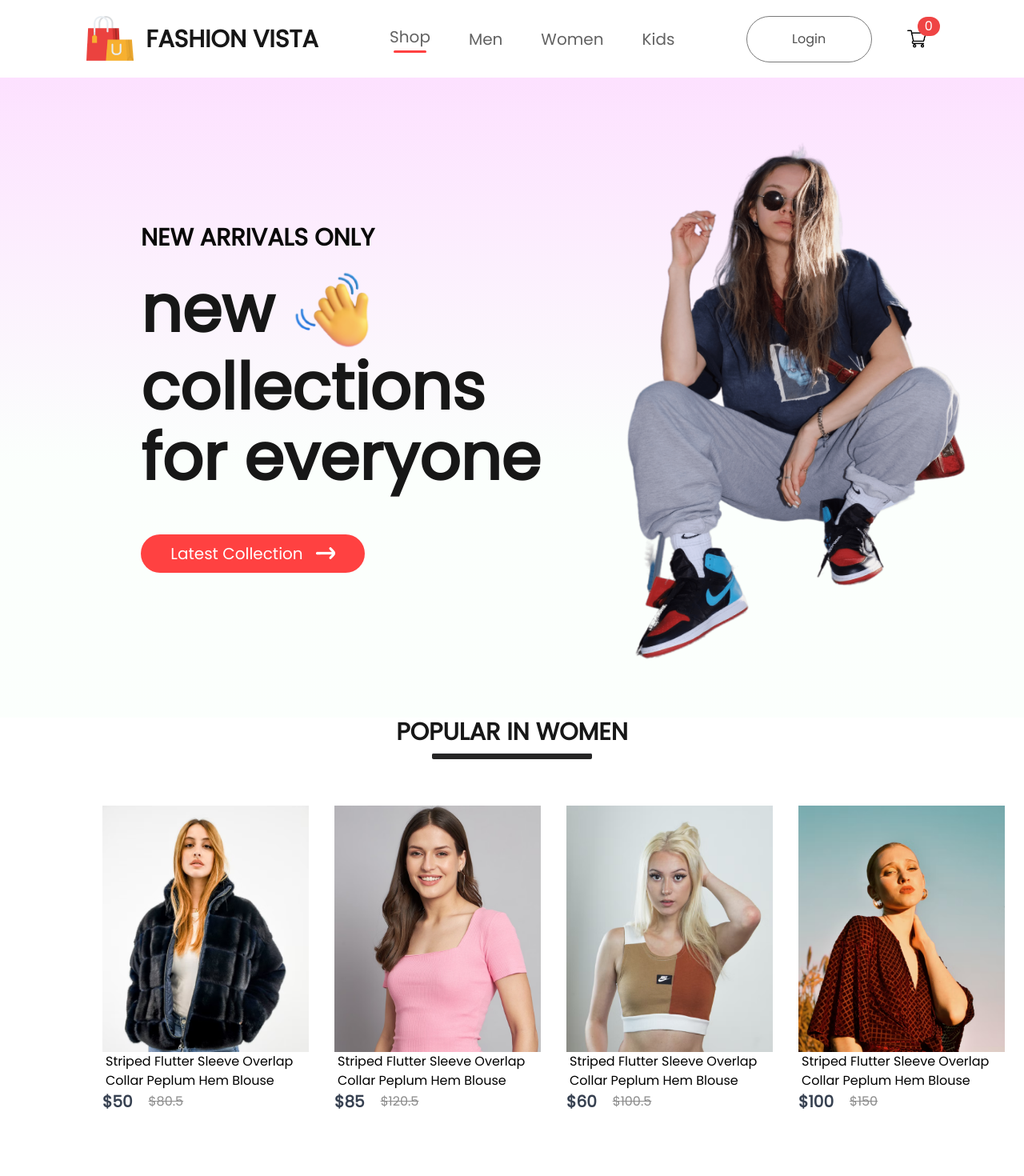
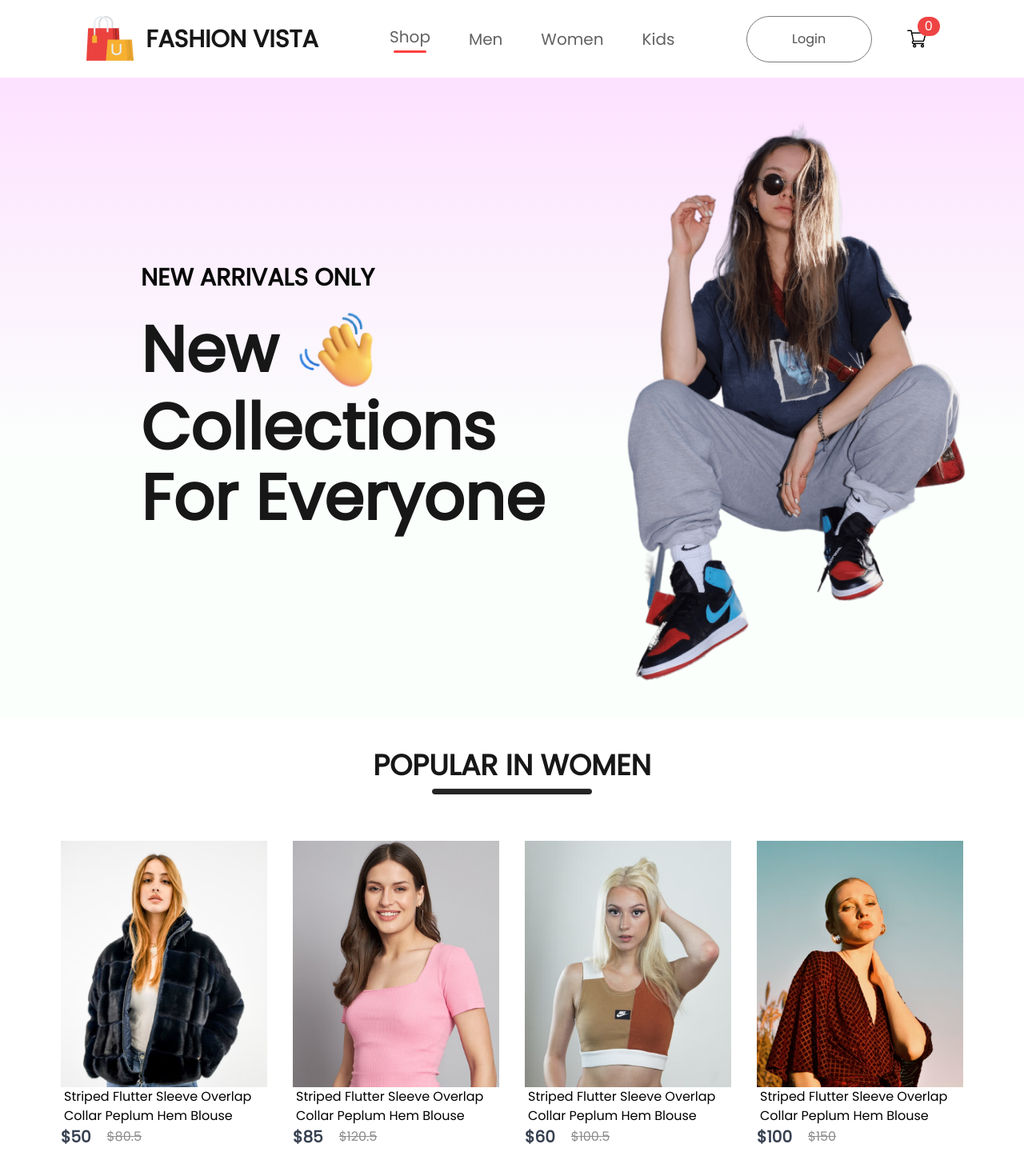
Before and after one commit to priyadharshinitc/Fashion-Vista, a React (Create React App) app in the folder frontend/: page / in a window 1280 px wide. Shown: the top 1470 px of the page at 80% size. Built offline with nearby package versions, Linux system fonts and the light colour scheme.

Commit message:
Mediaqueries added for Home page

```diff
--- a/frontend/src/Components/Footer/Footer.jsx
+++ b/frontend/src/Components/Footer/Footer.jsx
@@ -6,12 +6,12 @@ import whatsapp_icon from '../Assets/whatsapp_icon.png'
 
 const Footer = () => {
   return (
-    <div className='footer flex flex-col justify-center items-center gap-12'>
-        <div className="footer-logo flex items-center gap-5">
-            <img src={footer_logo} alt="Logo Big" />
-            <p className='text-[#383838] text-5xl font-bold'>FASHION VISTA</p>
+    <div className='footer flex flex-col justify-center items-center gap-5 pt-[10px]'>
+        <div className="footer-logo flex items-center gap-2 max-lg:justify-between max-sm:justify-center">
+            <img src={footer_logo} alt="Logo Big" className='max-md:w-10' />
+            <p className='text-[#383838] text-5xl font-bold max-md:text-3xl'>FASHION VISTA</p>
         </div>
-        <ul className="footer-links flex list-none gap-12 text-[#252525] text-xl">
+        <ul className="footer-links flex flex-wrap justify-around items-center list-none gap-5 text-[#252525] text-xl max-md:text-base max-md:p-2 max-md:gap-2">
             <li className='cursor-pointer'>Company</li>
             <li className='cursor-pointer'>Products</li>
             <li className='cursor-pointer'>Offices</li>
@@ -20,18 +20,18 @@ const Footer = () => {
         </ul>
         <div className="footer-social-icon flex gap-5">
             <div className="footer-icons-container cursor-pointer p-2 pb-1 bg-[#FBFBFB] border border-[#EBEBEB] ">
-                <img src={instagram_icon} alt="Instagram Icon" />
+                <img src={instagram_icon} alt="Instagram Icon" className='max-md:w-5' />
             </div>
             <div className="footer-icons-container cursor-pointer p-2 pb-1 bg-[#FBFBFB] border border-[#EBEBEB] ">
-                <img src={pinterest_icon} alt="Pinterest Icon" />
+                <img src={pinterest_icon} alt="Pinterest Icon" className='max-md:w-5' />
             </div>
             <div className="footer-icons-container cursor-pointer p-2 pb-1 bg-[#FBFBFB] border border-[#EBEBEB] ">
-                <img src={whatsapp_icon} alt="Whatsapp Icon" />
+                <img src={whatsapp_icon} alt="Whatsapp Icon" className='max-md:w-5' />
             </div>
         </div>
         <div className="footer-copyright flex flex-col items-center gap-8 w-full text-[1A1A1A] text-xl mb-[30px]">
             <hr className='w-[80%] border-none rounded-xl h-1 bg-[#C7C7C7]' />
-            <p>Copyright @ 2025 - All rights reserved.</p>
+            <p className='max-md:text-base'>Copyright @ 2025 - All rights reserved.</p>
         </div>
     </div>
   )
--- a/frontend/src/Components/Hero/Hero.jsx
+++ b/frontend/src/Components/Hero/Hero.jsx
@@ -5,24 +5,24 @@ import hero_image from "../Assets/hero_image.png"
 
 const Hero = () => {
   return (
-    <div className="hero h-screen bg-linear-[180deg,#FDE1FF,#E1FFEA22_60%] flex">
-        <div className="hero-left flex flex-col flex-1 justify-center gap-5 pl-44 leading-[1.1]">
-            <h2 className='text-3xl font-semibold text-[#090909]'>NEW ARRIVALS ONLY</h2>
+    <div className="hero h-screen bg-linear-[180deg,#FDE1FF,#E1FFEA22_60%] flex max-sm:flex-col max-sm:items-center">
+        <div className="hero-left flex flex-col flex-1 justify-center gap-5 pl-44 leading-[1.1] max-xl:pl-[100px] max-lg:pl-[80px] max-md:pl-[30px]">
+            <h2 className='text-3xl font-semibold text-[#090909] max-xl:text-xl max-md:text-base max-sm:text-xl'>NEW ARRIVALS ONLY</h2>
             <div>
                 <div className='hero-hand-icon flex items-center gap-5'>
-                    <p className='text-[#171717] text-[80px] font-bold'>new</p>
-                    <img src={hand_icon} alt="Hand Icon" className='w-[105px]' />
+                    <p className='text-[#171717] text-[80px] font-bold max-xl:text-[60px] max-lg:text-[50px] max-md:text-[40px] max-sm:text-[50px]'>New</p>
+                    <img src={hand_icon} alt="Hand Icon" className='w-[105px] max-xl:w-[80px] max-lg:w-[65px] max-md:w-[50px] max-sm:w-[55px]' />
                 </div>
-                <p className='text-[#171717] text-[80px] font-bold'>collections</p>
-                <p className='text-[#171717] text-[80px] font-bold'>for everyone</p>
+                <p className='text-[#171717] text-[80px] font-bold max-xl:text-[60px] max-lg:text-[50px] max-md:text-[40px] max-sm:text-[50px]'>Collections</p>
+                <p className='text-[#171717] text-[80px] font-bold max-xl:text-[60px] max-lg:text-[50px] max-md:text-[40px] max-sm:text-[50px]'>For Everyone</p>
             </div>
-            <div className="hero-latest-btn flex justify-center items-center gap-4 w-[280px] h-[48px] rounded-full mt-8 bg-[#FF4141] text-white text-xl font-medium">
+            {/* <div className="hero-latest-btn flex justify-center items-center gap-4 w-[280px] h-[48px] rounded-full mt-8 bg-[#FF4141] text-white text-xl font-medium max-xl:gap-2 max-xl:w-[250px] max-xl:h-[60px] max-xl:mt-[20px]">
                 <div>Latest Collection</div>
                 <img src={arrow_icon} alt="Arrow Icon" />
-            </div>
+            </div> */}
         </div>
-        <div className="hero-right flex flex-1 justify-center items-center">
-            <img className='w-[600px] h-[700px]' src={hero_image} alt="Hero Image" />
+        <div className="hero-right flex flex-1 justify-center items-center max-sm:hidden">
+            <img className='w-[600px] max-xl:w-[500px] max-lg:w-[400px] max-md:w-[300px]' src={hero_image} alt="Hero Image" />
         </div>
     </div>
   )
--- a/frontend/src/Components/Item/Item.jsx
+++ b/frontend/src/Components/Item/Item.jsx
@@ -3,7 +3,7 @@ import { Link } from 'react-router-dom'
 
 const Item = (props) => {
   return (
-    <div className='item w-[350px] hover:scale-[1.05] hover:transition duration-[0.6s] max-xl:w-[220px] max-xl:text-base max-lg:w-[170px] max-md:w-[120px] max-sm:w-[160px]'>
+    <div className='item w-[350px] hover:scale-[1.01] hover:transition duration-[0.6s] max-xl:w-[220px] max-xl:text-base max-lg:w-[170px] max-md:w-[120px] max-sm:w-[160px]'>
         <Link to={`/product/${props.id}`}>
           <img className='w-[300px] max-xl:w-[220px] max-lg:w-[170px] max-md:w-[120px] max-sm:w-[160px]' src={props.image} alt="Product Image" onClick={window.scrollTo(0, 0)} />
         </Link>
--- a/frontend/src/Components/NewCollections/NewCollections.jsx
+++ b/frontend/src/Components/NewCollections/NewCollections.jsx
@@ -4,10 +4,10 @@ import Item from '../Item/Item'
 
 const NewCollections = () => {
   return (
-    <div className='new-collections flex flex-col items-center gap-2 mb-[100px]'>
-        <h1 className="text-3xl font-semibold text-[#171717]">NEW COLLECTIONS</h1>
-        <hr className='w-[200px] h-2 rounded-sm bg-[#252525]' />
-        <div className="collections w-[90%] grid grid-cols-4 gap-8 mt-12">
+    <div className='new-collections flex flex-col items-center gap-2 mb-[100px] max-md:gap-2 max-md:mb-4'>
+        <h1 className="text-3xl font-semibold text-[#171717] max-lg:text-3xl max-md:text-xl">NEW COLLECTIONS</h1>
+        <hr className='w-[200px] h-2 rounded-sm bg-[#252525] max-lg:w-[120px] max-md:h-1' />
+        <div className="collections w-[95%] grid grid-cols-4 gap-8 mt-12 max-xl:g-5 max-xl:mt-[30px] max-lg:gap-4 max-lg:mt-[20px] max-md:gap-1 max-sm:grid max-sm:grid-cols-2 max-sm:gap-5">
             {new_collection.map((item, i) => {
                 return <Item key={i} id={item.id} name={item.name} image={item.image} new_price={item.new_price} old_price={item.old_price} />
             })}
--- a/frontend/src/Components/Offers/Offers.jsx
+++ b/frontend/src/Components/Offers/Offers.jsx
@@ -4,18 +4,18 @@ import exclusive_image from "../Assets/exclusive_image.png";
 const Offers = () => {
   return (
     <div
-      className="offers w-[65%] h-[60vh] flex py-0 px-[50px] mb-[150px] bg-linear-[180deg,#FDE1FF_0%,#E1FFEA22_60%] m-auto"
+      className="offers w-[65%] h-[60vh] flex m-auto my-10 py-0 px-[50px] mb-[150px] bg-linear-[180deg,#FDE1FF_0%,#E1FFEA22_60%] max-xl:py-0 max-xl:px-20 max-xl:mb-[120px] max-lg:px-14 max-lg:mb-[80px] max-lg:h-[40vh] max-md:mb-[60px] max-sm:h-[25vh] max-sm:mb-[50px] max-sm:mt-[50px]"
     >
       <div className="offers-left flex flex-col flex-1 justify-center">
-        <h1 className="text-[55px] font-semibold text-[#171717]">Exclusive</h1>
-        <h1 className="text-[55px] font-semibold text-[#171717]">
+        <h1 className="text-[55px] font-semibold text-[#171717] max-xl:text-4xl max-lg:text-3xl max-md:text-2xl max-sm:text-base">Exclusive</h1>
+        <h1 className="text-[55px] font-semibold text-[#171717] max-xl:text-4xl max-lg:text-3xl max-md:text-2xl max-sm:text-base">
           Offers For You
         </h1>
-        <p className="text-[#171717] text-xl font-semibold">ONLY BEST SELLERS PRODUCTS</p>
-        <button className="w-[280px] h-[48px] rounded-full bg-[#FF4141] text-white border-none text-xl font-medium cursor-pointer mt-[30px]">Check Now</button>
+        <p className="text-[#171717] text-xl font-semibold max-xl:text-base max-sm:text-[10px]">ONLY BEST SELLERS PRODUCTS</p>
+        {/* <button className="w-[280px] h-[48px] rounded-full bg-[#FF4141] text-white border-none text-xl font-medium cursor-pointer mt-[30px]">Check Now</button> */}
       </div>
-      <div className="offers-right flex flex-1 items-center justify-end pt-12">
-        <img className="w-[75%] h-[90%]" src={exclusive_image} alt="Exclusive Image" />
+      <div className="offers-right flex flex-1 items-center justify-end pt-12 max-xl:pt-8 max-lg:pt-2">
+        <img className="w-[350px] h-[80%] max-xl:w-[300px] max-lg:w-[200px] max-md:w-[180px] max-sm:w-[120px]" src={exclusive_image} alt="Exclusive Image" />
       </div>
     </div>
   );
--- a/frontend/src/Components/Popular/Popular.jsx
+++ b/frontend/src/Components/Popular/Popular.jsx
@@ -4,10 +4,10 @@ import Item from '../Item/Item'
 
 const Popular = () => {
   return (
-    <div className='popular flex flex-col items-center gap-2 h-[90vh]'>
-        <h1 className='text-3xl font-semibold text-[#171717]'>POPULAR IN WOMEN</h1>
-        <hr className='w-[200px] h-2 rounded-sm bg-[#252525]' />
-        <div className="popular-item w-[80%] flex gap-8 mt-[50px]">
+    <div className='popular flex flex-col items-center gap-2  mt-10  max-md:gap-2'>
+        <h1 className='text-4xl font-semibold text-[#171717] max-lg:text-3xl max-md:text-xl'>POPULAR IN WOMEN</h1>
+        <hr className='w-[200px] h-2 rounded-md bg-[#252525] max-lg:w-[120px] max-md:h-1' />
+        <div className="popular-item w-[80%] flex justify-center gap-8 mt-[50px] max-xl:g-5 max-xl:mt-[30px] max-lg:gap-4 max-lg:mt-[20px] max-md:gap-1 max-sm:grid max-sm:grid-cols-2 max-sm:gap-5">
             {data_product.map((item, i) => {
                 return <Item key={i} id={item.id} name={item.name} image={item.image} new_price={item.new_price} old_price={item.old_price} />
             })}
```
